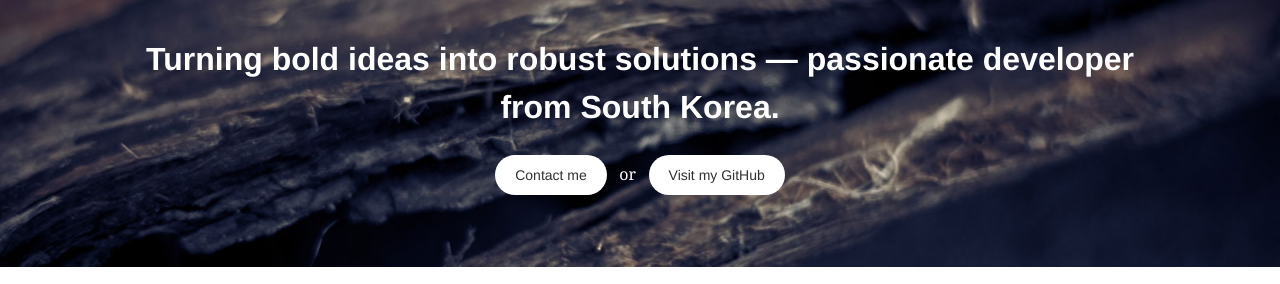
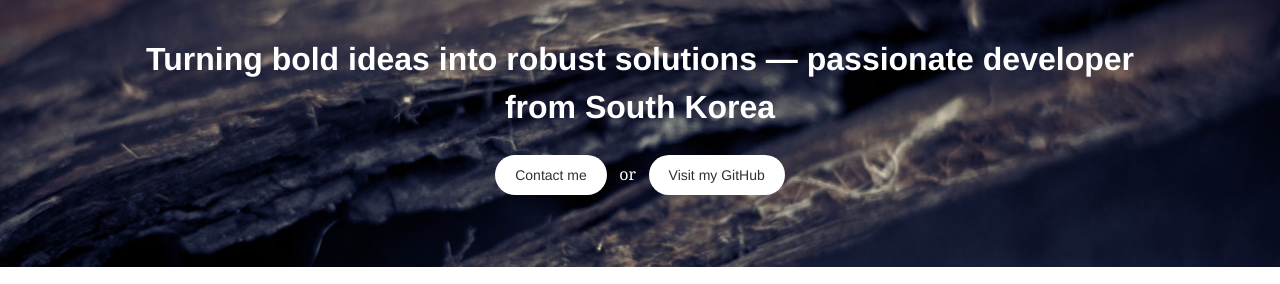
Before and after one commit to Jinsun-Lee/Jinsun-Lee.github.io, a Jekyll site: the page built from index.md, in a window 1280 px wide. Shown: the part 272-556 px from the top of the page. Built offline with Jekyll 4.4.1, drawn with Linux system fonts in a browser that asks for light colours.

Commit message:
홈에서 이메일 작성으로 넘어가게 수정 + 소개글에서 온점 제거

```diff
--- a/_layouts/home.html
+++ b/_layouts/home.html
@@ -37,8 +37,8 @@
     <div class="page-lead" style="background-image:url({{ site.url }}/images/{{ page.image.feature }})">
       <div class="wrap page-lead-content">
         <h1>I'm Jinsun</h1>
-        <h2>Turning bold ideas into robust solutions — passionate developer from South Korea.</h2>
-        <a href="withire32@kakao.com" class="btn-inverse">Contact me</a> &nbsp; or &nbsp; <a href="https://github.com/Jinsun-Lee" class="btn-inverse">Visit my GitHub</a>
+        <h2>Turning bold ideas into robust solutions — passionate developer from South Korea</h2>
+        <a href="mailto:withire32@kakao.com" class="btn-inverse">Contact me</a> &nbsp; or &nbsp; <a href="https://github.com/Jinsun-Lee" class="btn-inverse">Visit my GitHub</a>
       </div><!-- /.page-lead-content -->
     </div><!-- /.page-lead -->
     {% endif %}
```
